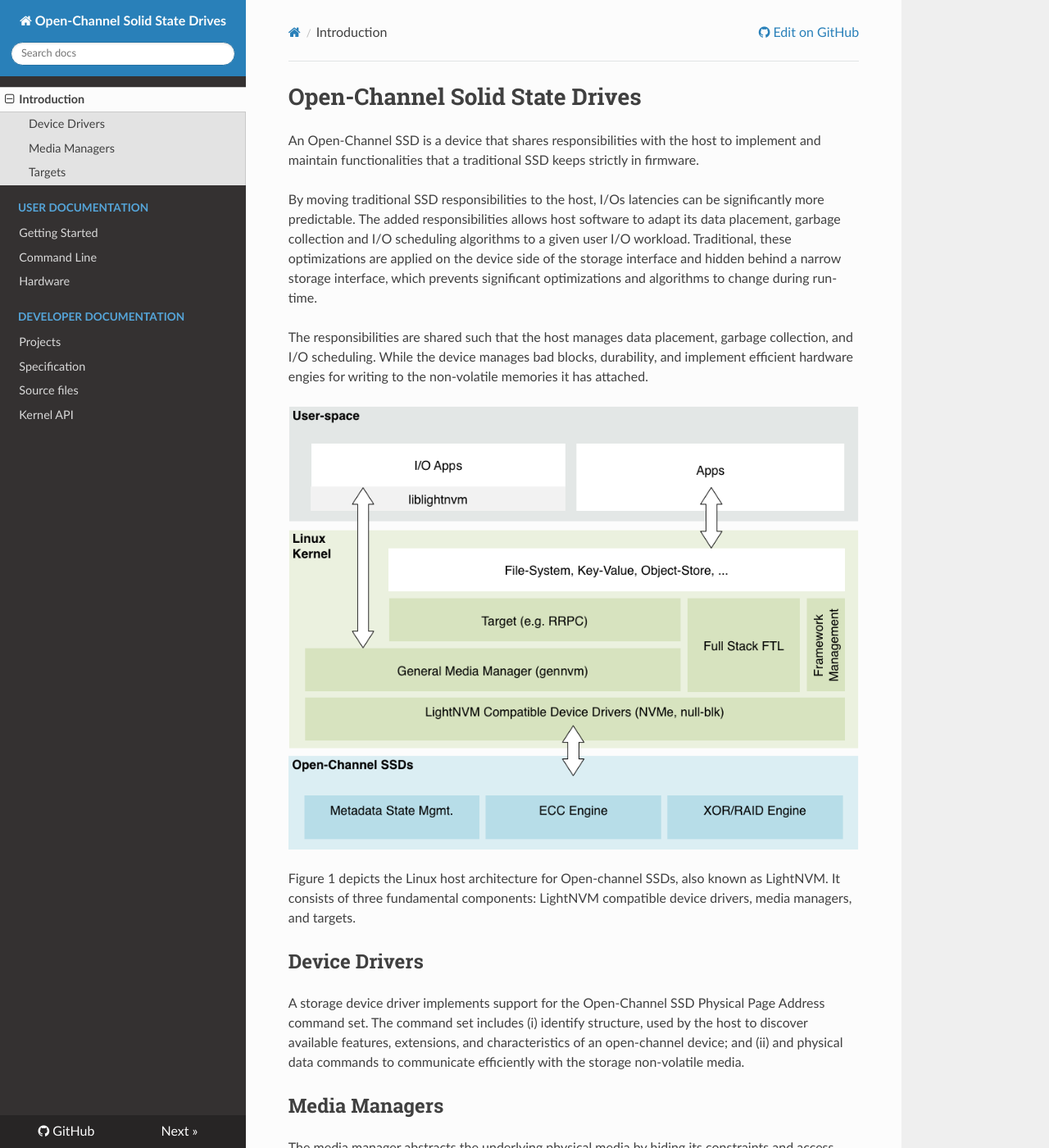
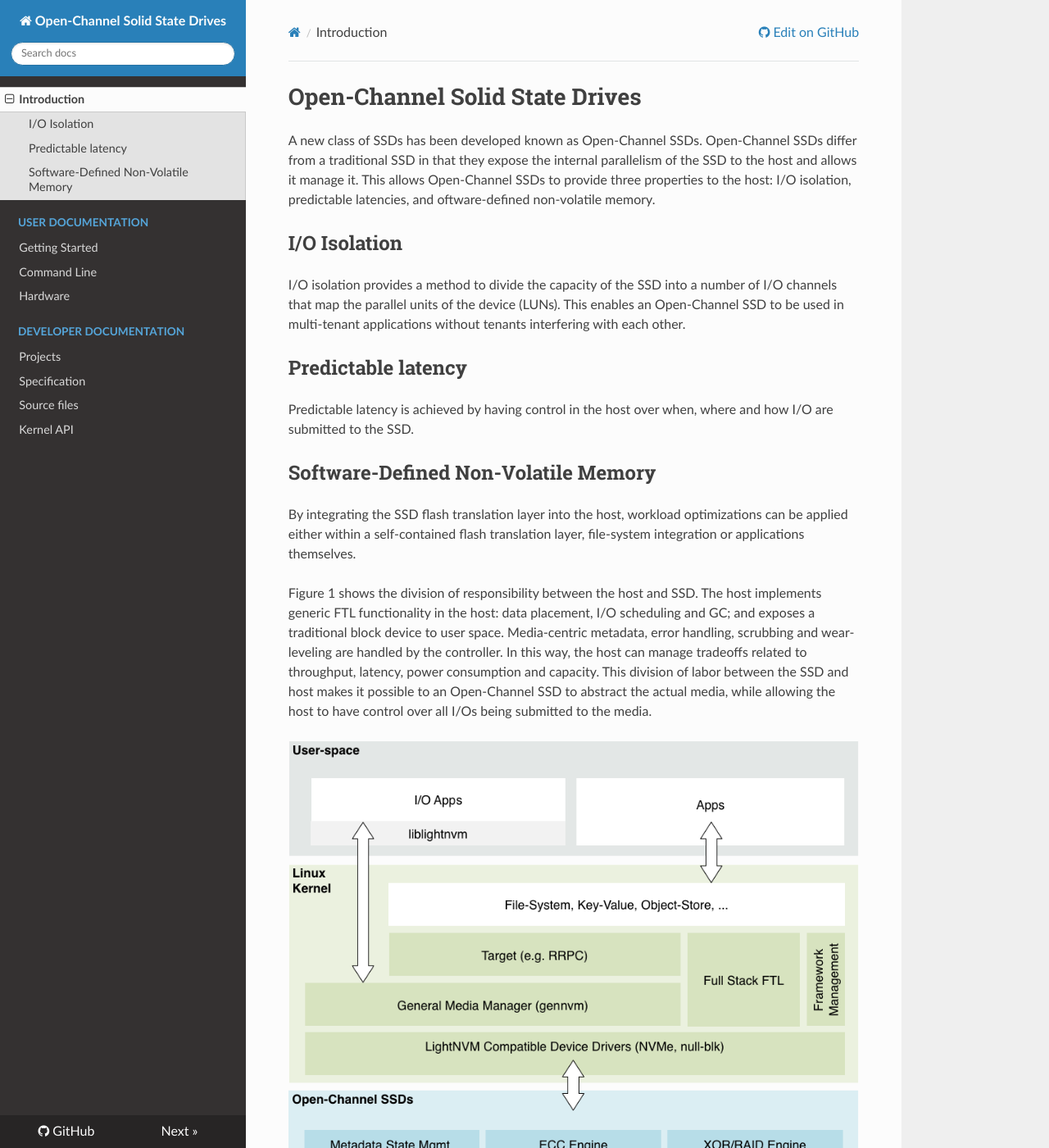
Before and after one commit to OpenChannelSSD/documentation, an MkDocs documentation site: the page built from docs/index.md, in a window 1280 px wide and 1400 px high. Shown: the whole window at 82% size. Built offline with MkDocs 1.6.1, drawn with Linux system fonts in a browser that asks for light colours; nearby versions of some CDN libraries; old or Windows-style settings are respelled for this version of MkDocs; some of the changed text lies outside the part shown.

Commit message:
Update index.md

```diff
--- a/docs/index.md
+++ b/docs/index.md
@@ -1,21 +1,15 @@
 # Open-Channel Solid State Drives
-An Open-Channel SSD is a device that shares responsibilities with the host to implement and maintain functionalities that a traditional SSD keeps strictly in firmware.
+A new class of SSDs has been developed known as Open-Channel SSDs. Open-Channel SSDs differ from a traditional SSD in that they expose the internal parallelism of the SSD to the host and allows it manage it. This allows Open-Channel SSDs to provide three properties to the host: I/O isolation, predictable latencies, and oftware-defined non-volatile memory.
 
-By moving traditional SSD responsibilities to the host, I/Os latencies can be significantly more predictable. The added responsibilities allows host software to adapt its data placement, garbage collection and I/O scheduling algorithms to a given user I/O workload. Traditional, these optimizations are applied on the device side of the storage interface and hidden behind a narrow storage interface, which prevents significant optimizations and algorithms to change during run-time.
+## I/O Isolation
+I/O isolation provides a method to divide the capacity of the SSD into a number of I/O channels that map the parallel units of the device (LUNs). This enables an Open-Channel SSD to be  used in multi-tenant applications without tenants interfering with each other.
 
-The responsibilities are shared such that the host manages data placement, garbage collection, and I/O scheduling. While the device manages bad blocks, durability, and implement efficient hardware engies for writing to the non-volatile memories it has attached.
+## Predictable latency
+Predictable latency is achieved by having control in the host over when, where and how I/O are submitted to the SSD.
+
+## Software-Defined Non-Volatile Memory
+By integrating the SSD flash translation layer into the host, workload optimizations can be applied either within a self-contained flash translation layer, file-system integration or applications themselves.
+
+Figure 1 shows the division of responsibility between the host and SSD. The host implements generic FTL functionality in the host: data placement, I/O scheduling and GC; and exposes a traditional block device to user space. Media-centric metadata, error handling, scrubbing and wear-leveling are handled by the controller. In this way, the host can manage tradeoffs related to throughput, latency, power consumption and capacity. This division of labor between the SSD and host makes it possible to an Open-Channel SSD to abstract the actual media, while allowing the host to have control over all I/Os being submitted to the media.
 
 ![Figure 1](img/LightNVMArch.png)
-
-
-Figure 1 depicts the Linux host architecture for Open-channel SSDs, also known as LightNVM. It consists of three fundamental components: LightNVM compatible device drivers, media managers, and targets.
-
-## Device Drivers
-A storage device driver implements support for the Open-Channel SSD Physical Page Address command set. The command set includes (i) identify structure, used by the host to discover available features, extensions, and characteristics of an open-channel device; and (ii) and physical data commands to communicate efficiently with the storage non-volatile media.
-
-## Media Managers
-The media manager abstracts the underlying physical media by hiding its constraints and access details. It is responsible for (i) name mapping between vendor specific and generic addressing format, (ii) device-specific SSD state management (if not implemented at the device-side), and (iii) recovery – to guarantee durability when manipulating the metadata associated with SSD state management. A media manager acts as a mediator between physical media, and users, abstracting away media complexities. The LightNVM general media manager implements minimal block management and lets targets or user space applications perform the actual FTL. It is possible for a media manager to implement the whole FTL and manage user-space interfaces. For example, a media manager could expose a block device similar to a traditional block storage device. Such a media manager would manage functionalities such as data placement, garbage collection, and block management.
-
-
-## Targets
-When using the general media manager, targets implement FTL functionality (e.g., translation logic, data placement, or garbage collection). They also expose a storage interface to user space. Examples of such interfaces include block devices, and key-value stores, or object stores. Target and device (media manager) division, grouping and assignments are flexible in such a way that one device can be split and assigned to multiple targets or multiple devices can belong to one target.
```
